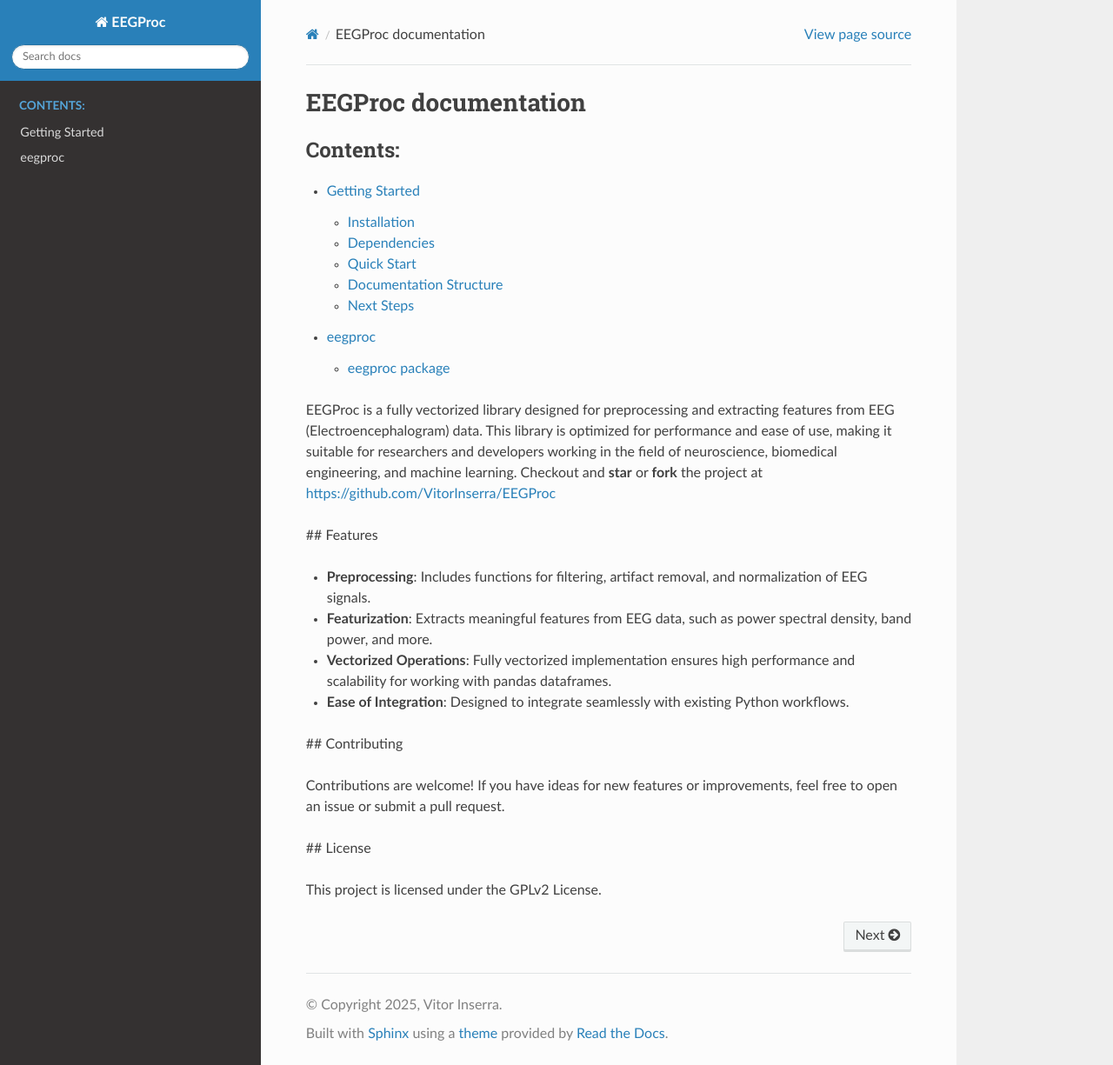
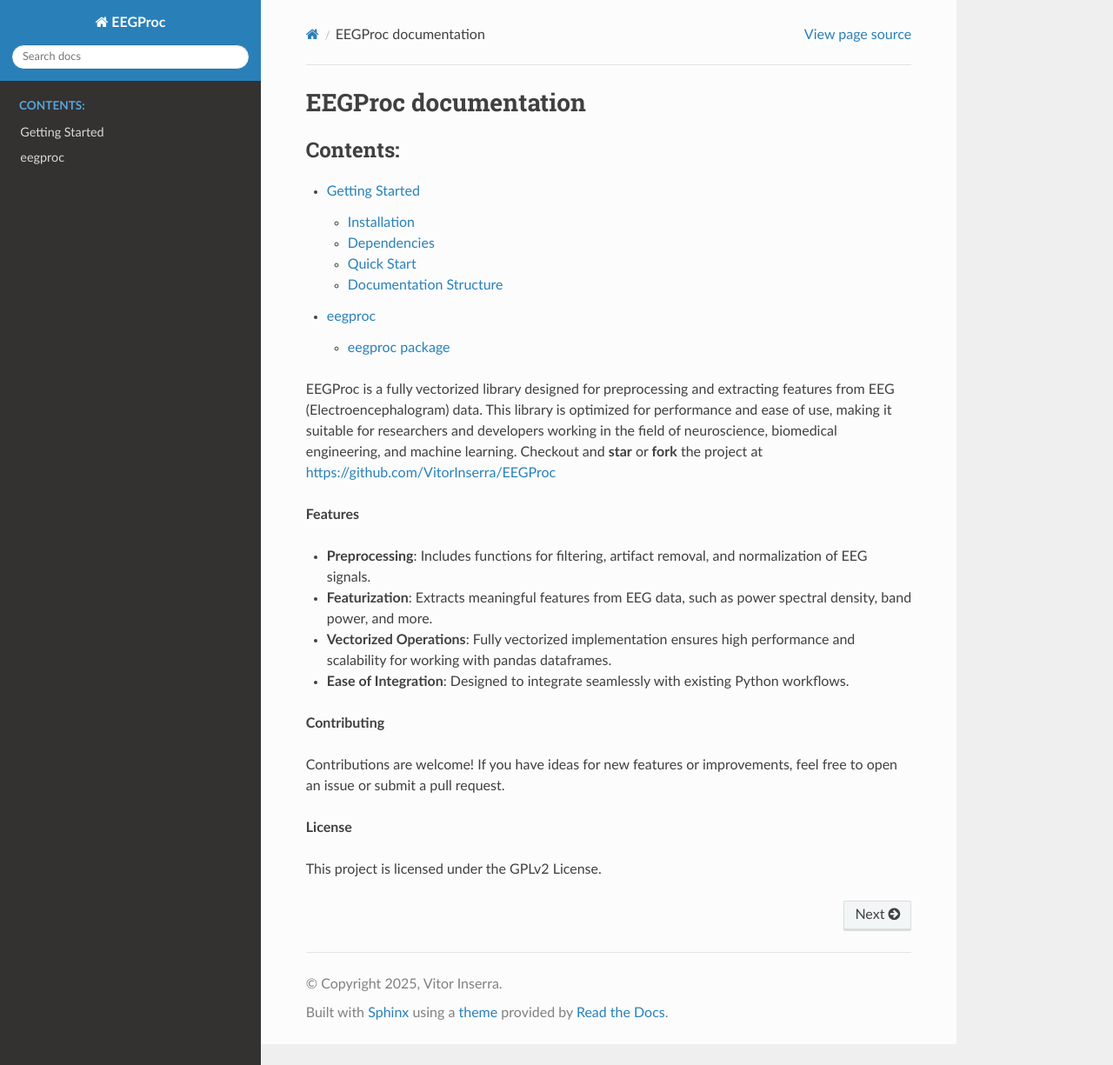
Before and after one commit to VitorInserra/EEGProc, a Sphinx documentation site: the page built from docs/source/index.rst, in a window 1280 px wide and 1225 px high. Shown: the whole window at 87% size. Built offline with Sphinx 7.4.7 and the Read the Docs theme 3.1.0, drawn with Linux system fonts in a browser that asks for light colours; pages that are not in the unit, such as notebooks, are missing from menus.

Commit message:
Fix docs

```diff
--- a/docs/source/index.rst
+++ b/docs/source/index.rst
@@ -17,17 +17,17 @@
 EEGProc is a fully vectorized library designed for preprocessing and extracting features from EEG (Electroencephalogram) data. This library is optimized for performance and ease of use, making it suitable for researchers and developers working in the field of neuroscience, biomedical engineering, and machine learning.
 Checkout and **star** or **fork** the project at https://github.com/VitorInserra/EEGProc
 
-## Features
+**Features**
 
 - **Preprocessing**: Includes functions for filtering, artifact removal, and normalization of EEG signals.
 - **Featurization**: Extracts meaningful features from EEG data, such as power spectral density, band power, and more.
 - **Vectorized Operations**: Fully vectorized implementation ensures high performance and scalability for working with pandas dataframes.
 - **Ease of Integration**: Designed to integrate seamlessly with existing Python workflows.
 
-## Contributing
+**Contributing**
 
 Contributions are welcome! If you have ideas for new features or improvements, feel free to open an issue or submit a pull request.
 
-## License
+**License**
 
 This project is licensed under the GPLv2 License.
```
Also changed, not shown: docs/source/getting-started.md (+4 -8 lines).
